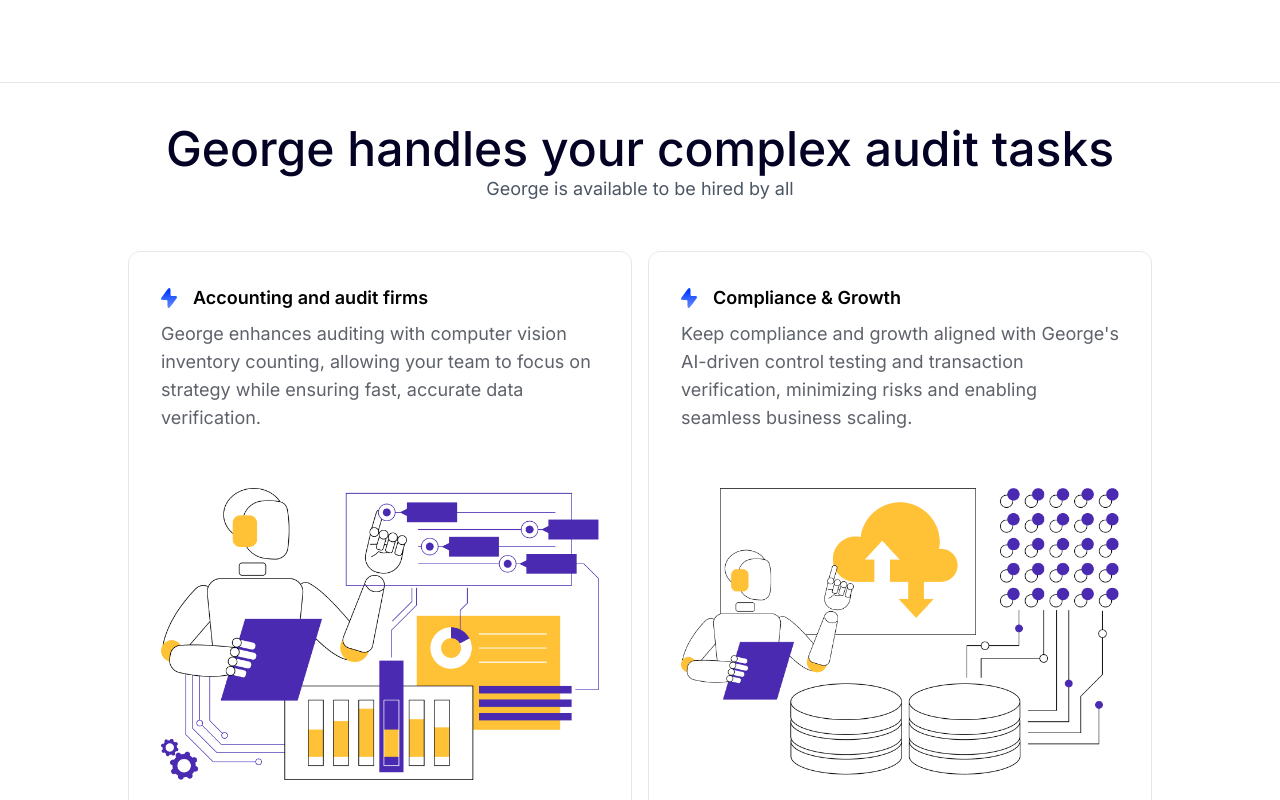
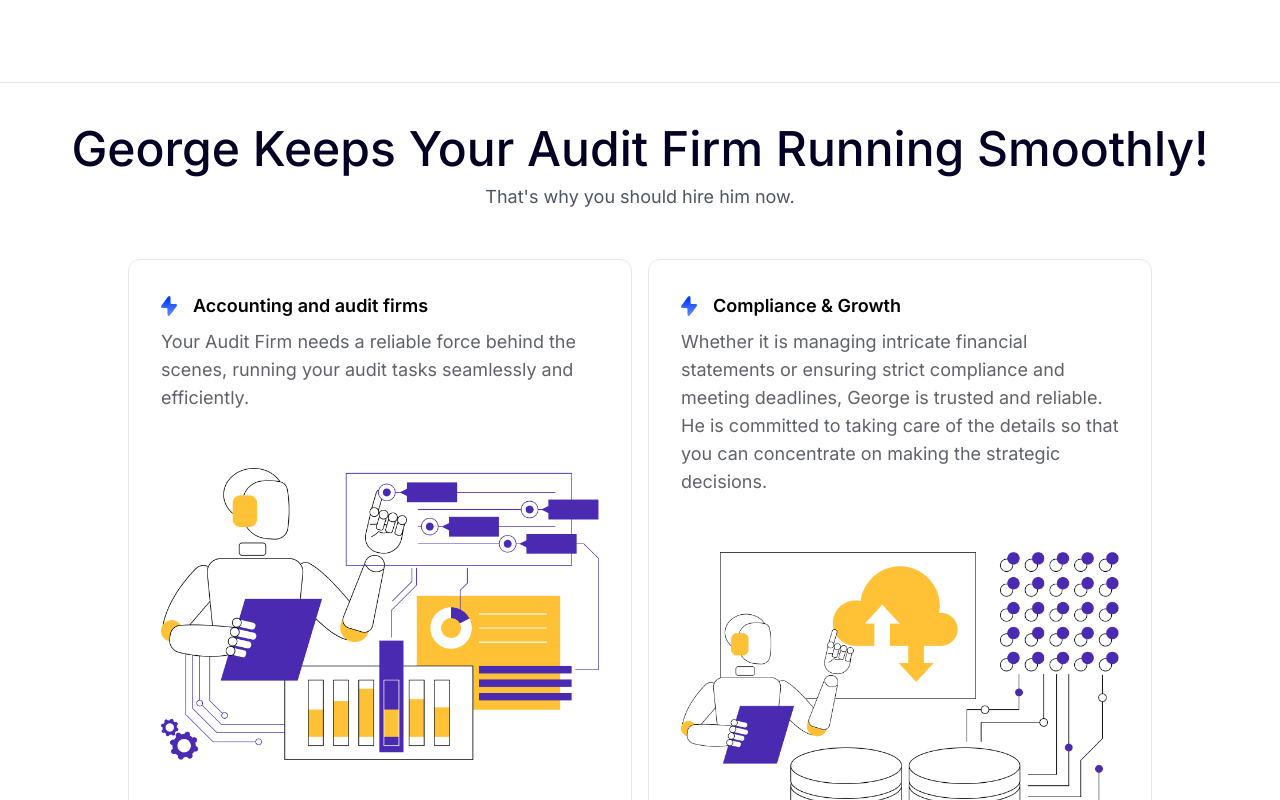
Before and after one commit to ordit-ai/orditAi-website, a React (Vite) app: page / in a window 1280 px wide. Shown: the part 5640-6440 px from the top of the page. Built offline with nearby package versions, Linux system fonts and the light colour scheme.

Commit message:
feat: website #0

```diff
--- a/src/constants/homedata.ts
+++ b/src/constants/homedata.ts
@@ -217,14 +217,13 @@ export const empowerState = [
     id: "empower1",
     title: "Accounting and audit firms",
     subtitle:
-      "George enhances auditing with computer vision inventory counting, allowing your team to focus on strategy while ensuring fast, accurate data verification.",
+      "Your Audit Firm needs a reliable force behind the scenes, running your audit tasks seamlessly and efficiently.",
     image: Empower1,
   },
   {
     id: "empower2",
     title: "Compliance & Growth",
-    subtitle:
-      "Keep compliance and growth aligned with George's AI-driven control testing and transaction verification, minimizing risks and enabling seamless business scaling.",
+    subtitle:"Whether it is managing intricate financial statements or ensuring strict compliance and meeting deadlines, George is trusted and reliable. He is committed to taking care of the details so that you can concentrate on making the strategic decisions.",
     image: Empower2,
   },
 ];
--- a/src/pages/Home.tsx
+++ b/src/pages/Home.tsx
@@ -9,15 +9,15 @@ import {
   // HeroLogo,
   auditProcess,
   empowerState,
-  missonImages,
+  // missonImages,
   numberStats,
   onboardState,
   testimonialData,
 } from "@/constants/homedata";
 import AnimatedSection from "@/components/AnimatedSection";
 import { LightingIcon } from "@/assets/images/auditProcess/LightingIcon";
-import Sticker1 from "@/assets/images/logos/sticker1.png";
-import Sticker2 from "@/assets/images/logos/sticker2.png";
+// import Sticker1 from "@/assets/images/logos/sticker1.png";
+// import Sticker2 from "@/assets/images/logos/sticker2.png";
 import { FaStar } from "react-icons/fa";
 import { LuMoveLeft, LuMoveRight } from "react-icons/lu";
 import { useRef } from "react";
@@ -339,13 +339,13 @@ const Home = () => {
       </div>
 
       <div className="py-[3em] border-b-[1px] border-t-[1px]">
-        <div className="space-y-2">
+        <div className="space-y-4">
           <Typography.H2 className="text-[#030124] sm:w-[95%] w-[90%] mx-auto text-center ">
-            George handles your complex audit tasks
+          George Keeps Your Audit Firm Running Smoothly!
           </Typography.H2>
 
           <Typography.Text className="text-gray-600 text-center sm:w-[65%] w-[80%] mx-auto">
-            George is available to be hired by all
+          That's why you should hire him now.
           </Typography.Text>
         </div>
 
@@ -368,7 +368,7 @@ const Home = () => {
         </div>
       </div>
 
-      <div className="py-[5em]" id="our-mission">
+      {/* <div className="py-[5em]" id="our-mission">
         <Typography.H2 className="text-center">Our Mission</Typography.H2>
         <div className="sm:w-[50%] w-[80%] shadow-xl rounded-lg border-[1px] my-[3em]  mx-auto">
           <div className="sm:w-[70%] w-[80%] mx-auto text-center space-y-6  sm:py-[4em] py-[2em]">
@@ -396,7 +396,7 @@ const Home = () => {
 
           <div></div>
         </div>
-      </div>
+      </div> */}
 
       <div className="bg-gradient-to-b from-white via-purple-50 to-white py-[1em]">
         <div className="w-[85%] mx-auto flex sm:flex-row flex-col items-center justify-between  sm:gap-0 gap-[2em]">
```
